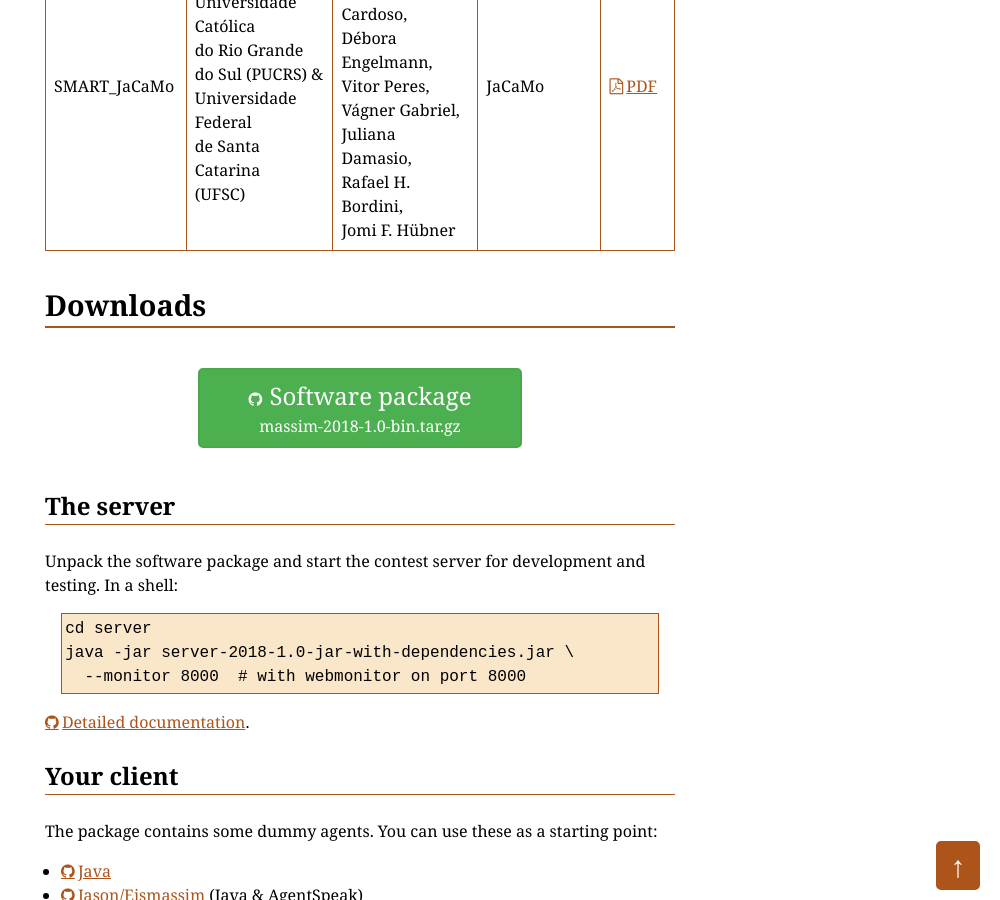
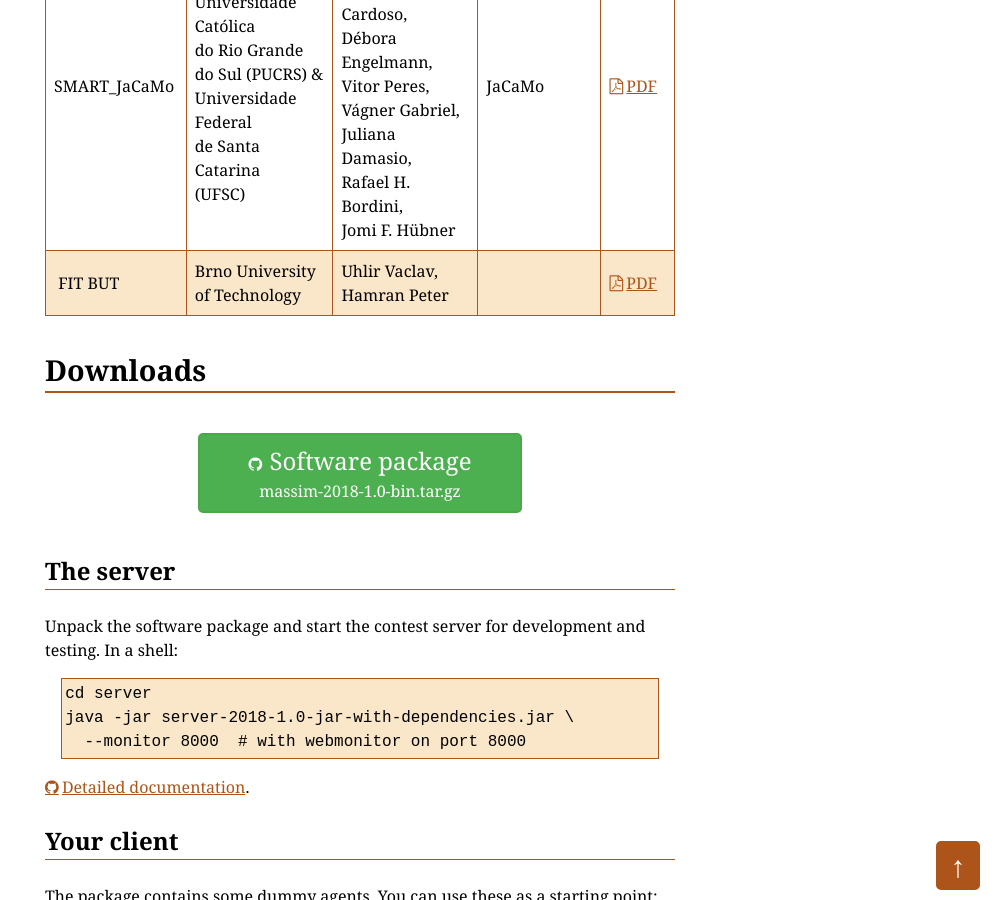
Before and after one commit to agentcontest/agentcontest.github.io, a Jekyll site: the page built from 2018/index.md, in a window 1280 px wide and 900 px high, scrolled down 2319 px. Shown: the whole window, without its empty margins (280-1280 px from the left). Built offline with Jekyll 4.4.1, drawn with Linux system fonts in a browser that asks for light colours.

Commit message:
add fit but registration

```diff
--- a/2018/index.md
+++ b/2018/index.md
@@ -34,6 +34,7 @@ To register, download the registration [form](registration/registration.pdf) and
 | TUBDAI | TU Berlin | Michael Franz Ettlinger, <br> Christopher-Eyk Hrabia | | [PDF](registration/tubdai.pdf) |
 | Akuanduba-UDESC | Santa Catarina State University (UDESC) | Giovanni Jakubiak de Albuquerque, <br> Tiago Funk, <br> Vilson de Deus Corrêa Júnior, <br> Tiago Luiz Schmitz | | [PDF](registration/akuanduba.pdf)
 | SMART_JaCaMo | Pontifícia<br> Universidade<br> Católica<br> do Rio Grande<br> do Sul (PUCRS) & Universidade <br> Federal <br> de Santa <br> Catarina <br> (UFSC) | Tabajara Krausburg, <br> Rafael C. Cardoso, <br> Débora Engelmann, <br> Vitor Peres, <br> Vágner Gabriel, <br> Juliana Damasio, <br> Rafael H. Bordini, <br> Jomi F. Hübner | JaCaMo | [PDF](registration/smart-jacamo.pdf) |
+| FIT BUT | Brno University of Technology | Uhlir Vaclav, <br> Hamran Peter | | [PDF](registration/fitbut.pdf) |
 
 Downloads
 ---------
```
Also changed, not shown: 1 other file.
